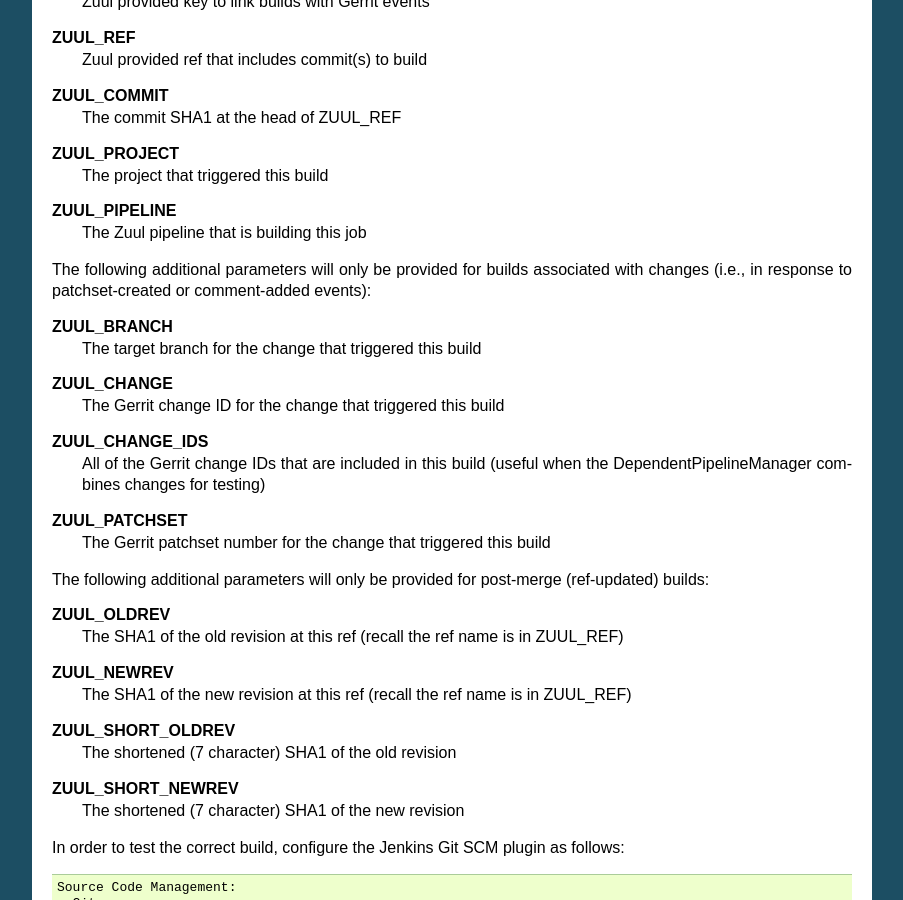
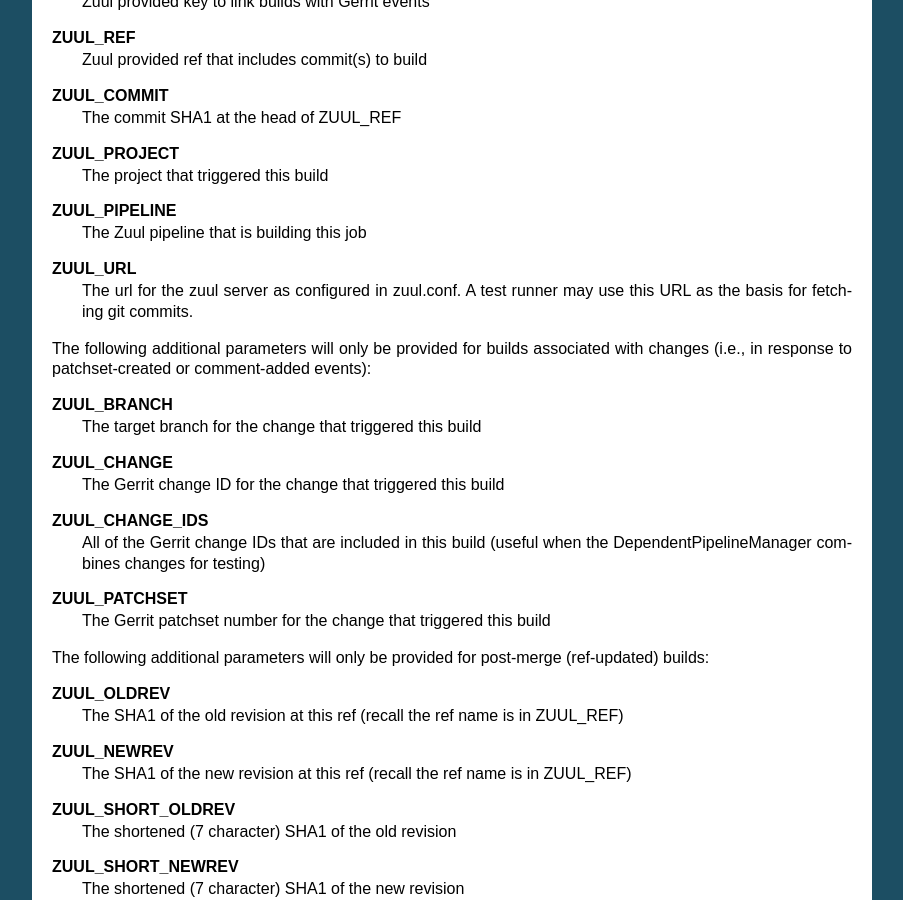
Before and after one commit to openstack-infra/zuul, a Sphinx documentation site: the page built from doc/source/launchers.rst, in a window 1280 px wide and 900 px high, scrolled down 1073 px. Shown: the whole window, without its empty margins (198-1101 px from the left). Built offline with Sphinx 7.4.7, drawn with Linux system fonts in a browser that asks for light colours.

Commit message:
Add the possibility to pass the zuul url
This patch adds the zuul_url option in zuul conf file
in order to pass ZUUL_URL to Jenkins, which will be used
by devstack-vm-gate-wrap.sh.
Documentation added in launchers.rst and zuul.rst
explaining how this new option works.

Change-Id: I840423cc06fdfdacd301d30be3e0b3e589e563e9

```diff
--- a/doc/source/launchers.rst
+++ b/doc/source/launchers.rst
@@ -86,6 +86,10 @@
   The project that triggered this build
 **ZUUL_PIPELINE**
   The Zuul pipeline that is building this job
+**ZUUL_URL**
+  The url for the zuul server as configured in zuul.conf.
+  A test runner may use this URL as the basis for fetching
+  git commits.
 
 The following additional parameters will only be provided for builds
 associated with changes (i.e., in response to patchset-created or
--- a/doc/source/zuul.rst
+++ b/doc/source/zuul.rst
@@ -138,6 +138,10 @@
   job name should be included in the report (normally only the URL
   is included).  Defaults to ``false``.
   ``job_name_in_report=true``
+
+**zuul_url**
+  URL of Zuul's git repos, accessible to test workers.
+  Usually "http://zuul.example.com/p".
 
 smtp
 """"
```
Also changed, not shown: 4 other files.
